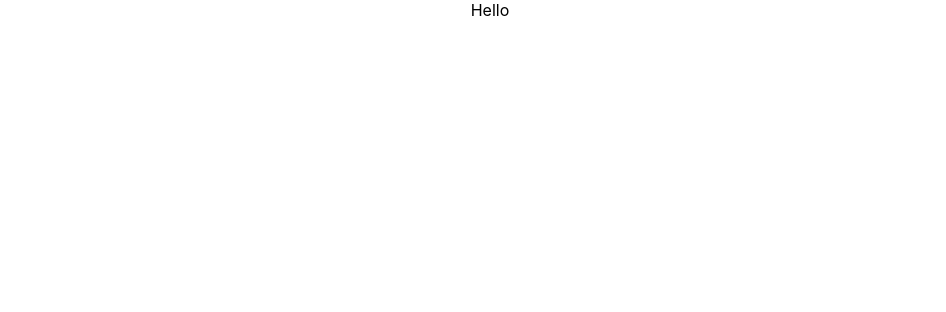
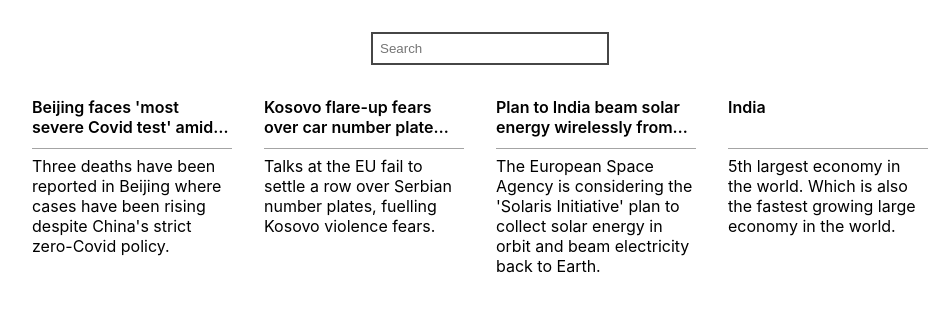
Before and after one commit to Keval9shah/fuzzy-search-tweets, a React (Create React App) app: page / in a window 1280 px wide. Shown: the top 312 px of the page, without its empty margins (150-1096 px from the left). Built offline with nearby package versions, Linux system fonts and the light colour scheme.

Commit message:
basic functionality works here

```diff
--- a/src/App.css
+++ b/src/App.css
@@ -1,38 +1,26 @@
 .App {
   text-align: center;
+  margin: 2em 0;
 }
 
-.App-logo {
-  height: 40vmin;
-  pointer-events: none;
+.row {
+  display: flex;
+  flex-wrap: wrap;
+  padding: 1em;
+  margin: 0 150px;
+  width: 1000px;
 }
 
-@media (prefers-reduced-motion: no-preference) {
-  .App-logo {
-    animation: App-logo-spin infinite 20s linear;
-  }
+.searchbox {
+  outline: none;
+  border-radius: 0;
+  border: 2px solid rgb(70, 70, 70);
+  padding: 7px;
+  width: 220px;
+  transition: 0.3s linear;
 }
 
-.App-header {
-  background-color: #282c34;
-  min-height: 100vh;
-  display: flex;
-  flex-direction: column;
-  align-items: center;
-  justify-content: center;
-  font-size: calc(10px + 2vmin);
-  color: white;
+.searchbox:focus {
+  border: 2px solid rgb(50, 50, 50);
+  box-shadow: 2px 2px 4px rgba(52, 52, 52, 0.4);
 }
-
-.App-link {
-  color: #61dafb;
-}
-
-@keyframes App-logo-spin {
-  from {
-    transform: rotate(0deg);
-  }
-  to {
-    transform: rotate(360deg);
-  }
-}
--- a/src/App.tsx
+++ b/src/App.tsx
@@ -1,25 +1,35 @@
 // import React from 'react';
 import './App.css';
-import SearchBar from './components/SearchBar';
 import Card from './components/Card';
+import { CardType } from "./types";
+import { useEffect, useState } from 'react';
 
-function App() {
+export default function App() {
 
-    const cards = [
-        {title:"Beijing faces 'most severe Covid test' amid deaths", description:"Three deaths have been reported in Beijing where cases have been rising despite China's strict zero-Covid policy."}
-    ]
+    const [searchResult,setSearchResult] = useState([] as CardType[]);
+    let cards: CardType[] = [
+        {title:"Beijing faces 'most severe Covid test' amid deaths", description:"Three deaths have been reported in Beijing where cases have been rising despite China's strict zero-Covid policy."},
+        {title:"Kosovo flare-up fears over car number plate row", description:"Talks at the EU fail to settle a row over Serbian number plates, fuelling Kosovo violence fears."},
+        {title:"Plan to India beam solar energy wirelessly from space", description:"The European Space Agency is considering the 'Solaris Initiative' plan to collect solar energy in orbit and beam electricity back to Earth."},
+        {title:"India", description:"5th largest economy in the world. Which is also the fastest growing large economy in the world."}
+    ];
+
+    function search(searchPhrase: string) {
+        setSearchResult(cards.filter(card => card.title.toLowerCase().includes(searchPhrase.toLowerCase())));
+    }
+
+    useEffect(() => {
+        search("");
+    }, []);
 
     return (
         <div className="App">
-            <>
-                <SearchBar />
-                {cards.map((card)=>{
-                    console.log("Hello");
-                    <Card title={card.title} description={card.description} />
-                })}
-            </>
+            <input className="searchbox" type="text" placeholder="Search" onChange={(e) => search(e.target.value)} />
+            <div className='row'>
+                {searchResult.map((card, index) =>
+                    <Card key={index} title={card.title} description={card.description} />
+                )}
+            </div>
         </div>
     );
 }
-
-export default App;
--- a/src/components/Card.tsx
+++ b/src/components/Card.tsx
@@ -1,13 +1,15 @@
 // import React from 'react';
-type CardPropType = {
-    title:string,
-    description: string
-}
-export default function Card(props:CardPropType) {
+import { CardType } from "../types";
+import './card.css';
+
+export default function Card(props:CardType) {
     return (
         <>
-            {props.title}
-            {props.description}
+            <div className="card">
+                <div className="title">{props.title}</div>
+                <div className="border-bottom"></div>
+                <div className="description">{props.description}</div>
+            </div>
         </>
     );
 }
--- a/src/components/SearchBar.tsx
+++ /dev/null
@@ -1,9 +0,0 @@
-// import React from 'react';
-
-export default function SearchBar() {
-    return (
-        <>
-            Hello
-        </>
-    );
-}
--- /dev/null
+++ b/src/components/card.css
@@ -0,0 +1,26 @@
+.card {
+    text-align: left;
+    width: 200px;
+    padding: 1em;
+    height: 200px;
+    overflow: hidden;
+}
+
+.title {
+    text-align: left;
+    font-weight: 600;
+    display: -webkit-box;
+    -webkit-box-orient: vertical;
+    -webkit-line-clamp: 2;
+    overflow: hidden;
+    height: 43px;
+}
+
+.border-bottom {
+    display: block;
+    margin: 8px 0 7px 0;
+    width: 100%;
+    height: 1px;
+    background-color: rgb(164, 164, 164);
+    content: "";
+}
--- a/src/index.tsx
+++ b/src/index.tsx
@@ -2,7 +2,6 @@
 import ReactDOM from 'react-dom/client';
 import './index.css';
 import App from './App';
-import reportWebVitals from './reportWebVitals';
 
 const root = ReactDOM.createRoot(
   document.getElementById('root') as HTMLElement
@@ -16,4 +15,3 @@
 // If you want to start measuring performance in your app, pass a function
 // to log results (for example: reportWebVitals(console.log))
 // or send to an analytics endpoint. Learn more: https://bit.ly/CRA-vitals
-reportWebVitals();
--- /dev/null
+++ b/src/types.ts
@@ -0,0 +1,4 @@
+export type CardType = {
+    title:string,
+    description: string
+}
```
